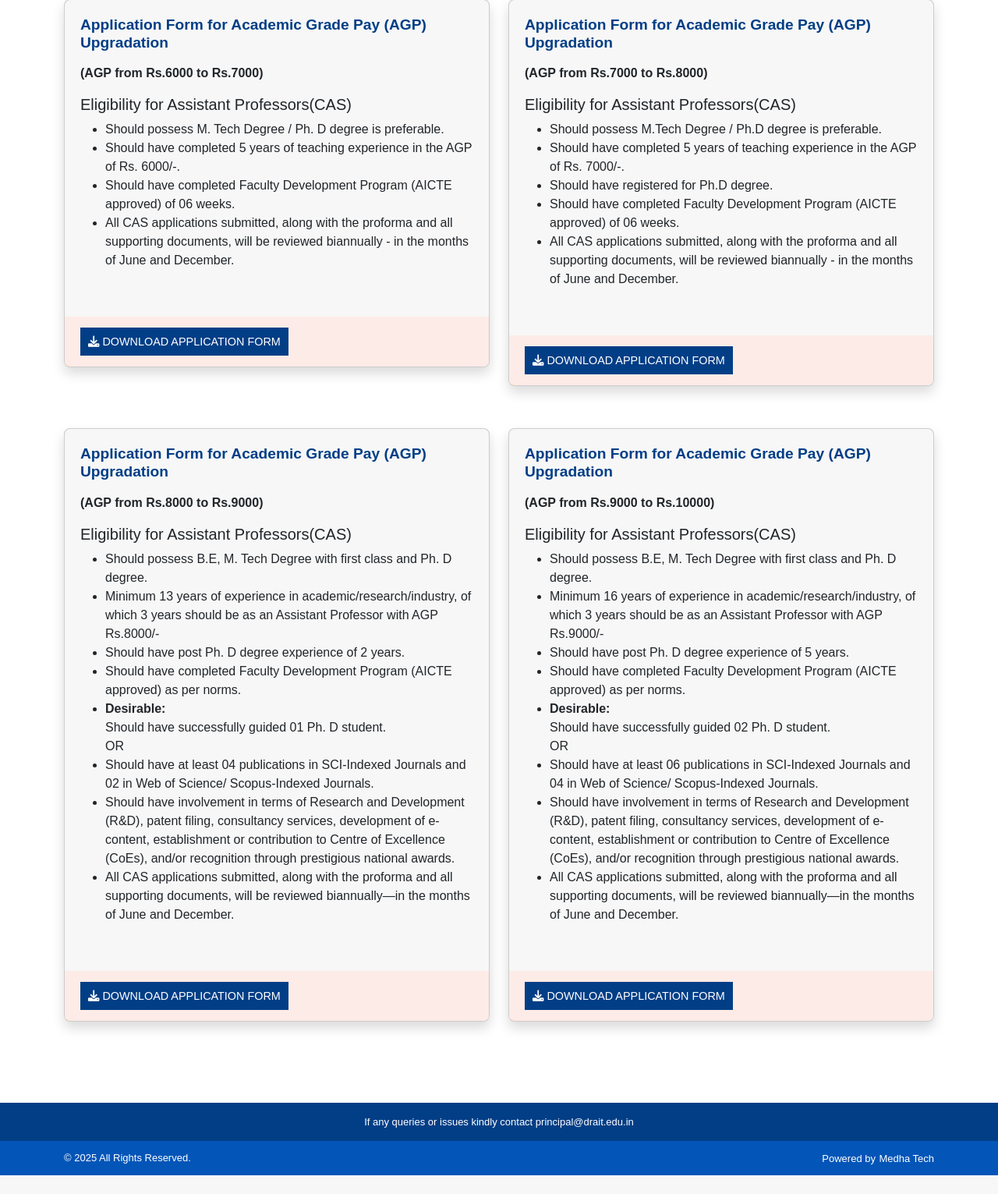
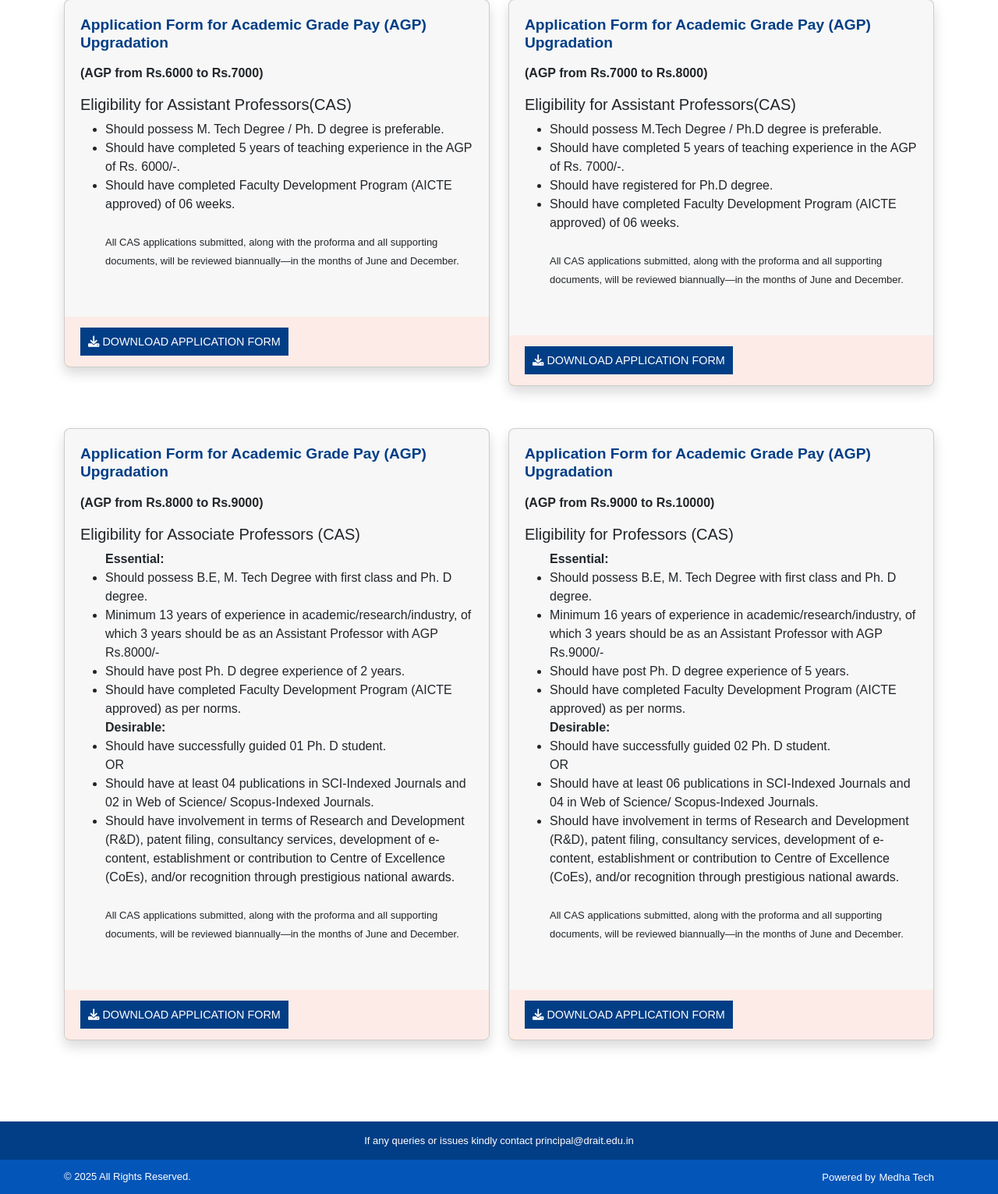
Before and after one commit to MedhaTech/drait_careers, a CodeIgniter app: page /database/ in a window 1280 px wide. Shown: the part 378-1909 px from the top of the page at 78% size. Before the commit the page ends 1885 px from the top, so only its background shows below. Run offline with CodeIgniter, Linux system fonts and the light colour scheme; data that the repository does not hold is empty; some web fonts are replaced.

Commit message:
new styles

```diff
--- a/application/views/home.php
+++ b/application/views/home.php
@@ -51,8 +51,9 @@
                                 <li>Should possess M. Tech Degree / Ph. D degree is preferable.</li>
                                 <li>Should have completed 5 years of teaching experience in the AGP of Rs. 6000/-.</li>
                                 <li>Should have completed Faculty Development Program (AICTE approved) of 06 weeks.</li>
-                                <li>All CAS applications submitted, along with the proforma and all supporting
-                                    documents, will be reviewed biannually - in the months of June and December.</li>
+                                <br>
+                                <span class="final">All CAS applications submitted, along with the proforma and all supporting documents, will be reviewed biannually—in the months of June and December.</span>
+
                             </ul>
                         </div>
                     </div>
@@ -81,8 +82,9 @@
                                 <li>Should have completed 5 years of teaching experience in the AGP of Rs. 7000/-.</li>
                                 <li>Should have registered for Ph.D degree.</li>
                                 <li>Should have completed Faculty Development Program (AICTE approved) of 06 weeks.</li>
-                                <li>All CAS applications submitted, along with the proforma and all supporting
-                                    documents, will be reviewed biannually - in the months of June and December.</li>
+                                <br>
+                                <span class="final">All CAS applications submitted, along with the proforma and all supporting documents, will be reviewed biannually—in the months of June and December.</span>
+
                             </ul>
                         </div>
                     </div>
@@ -103,25 +105,30 @@
                         <h3 class="mb-3">Application Form for Academic Grade Pay (AGP) Upgradation </h3>
                         <p><strong>(AGP from Rs.8000 to Rs.9000)</strong></p>
                         <div class="qualification-details mt-3">
-                            <h5>Eligibility for Assistant Professors(CAS)</h5>
+                            <h5>Eligibility for Associate Professors (CAS) </h5>
+
                             <ul>
+                                <li style="list-style-type: none;">
+                                    <b>Essential:</b>
+                                </li>
                                 <li>Should possess B.E, M. Tech Degree with first class and Ph. D degree.
                                 </li>
                                 <li>Minimum 13 years of experience in academic/research/industry, of which 3 years should be as an Assistant Professor with AGP Rs.8000/-
                                 </li>
                                 <li>Should have post Ph. D degree experience of 2 years.
                                 </li>
-                                <li>Should have completed Faculty Development Program (AICTE approved) as per norms.
+                                <li>Should have completed Faculty Development Program (AICTE approved) as per norms.<br><b>Desirable:</b>
                                 </li>
-                                <li> <b>Desirable:</b><br>
-                                 Should have successfully guided 01 Ph. D student.
-                                 <br> OR
+                                <li>
+                                    Should have successfully guided 01 Ph. D student.
+                                    <br> OR
                                 </li>
                                 <li>Should have at least 04 publications in SCI-Indexed Journals and 02 in Web of Science/ Scopus-Indexed Journals.
                                 </li>
                                 <li> Should have involvement in terms of Research and Development (R&D), patent filing, consultancy services, development of e-content, establishment or contribution to Centre of Excellence (CoEs), and/or recognition through prestigious national awards.
                                 </li>
-                                <li>All CAS applications submitted, along with the proforma and all supporting documents, will be reviewed biannually—in the months of June and December.</li>
+                                <br>
+                                <span class="final">All CAS applications submitted, along with the proforma and all supporting documents, will be reviewed biannually—in the months of June and December.</span>
 
                             </ul>
                         </div>
@@ -143,8 +150,11 @@
                         <h3 class="mb-3">Application Form for Academic Grade Pay (AGP) Upgradation </h3>
                         <p><strong>(AGP from Rs.9000 to Rs.10000)</strong></p>
                         <div class="qualification-details mt-3">
-                            <h5>Eligibility for Assistant Professors(CAS)</h5>
-                            <ul>
+                            <h5>Eligibility for Professors (CAS) </h5>
+                            <ul >
+                                <li style="list-style-type: none;">
+                                    <b>Essential:</b>
+                                </li>
                                 <li>Should possess B.E, M. Tech Degree with first class and Ph. D degree.
                                 </li>
                                 <li>Minimum 16 years of experience in academic/research/industry, of which 3 years should be as an Assistant Professor with AGP Rs.9000/-
@@ -152,16 +162,18 @@
                                 <li>Should have post Ph. D degree experience of 5 years.
                                 </li>
                                 <li>Should have completed Faculty Development Program (AICTE approved) as per norms.
+                                    <br><b>Desirable:</b>
                                 </li>
-                                <li> <b>Desirable:</b><br>
-                                 Should have successfully guided 02 Ph. D student.
-                                 <br> OR
+                                <li>
+                                    Should have successfully guided 02 Ph. D student.
+                                    <br> OR
                                 </li>
                                 <li>Should have at least 06 publications in SCI-Indexed Journals and 04 in Web of Science/ Scopus-Indexed Journals.
                                 </li>
                                 <li> Should have involvement in terms of Research and Development (R&D), patent filing, consultancy services, development of e-content, establishment or contribution to Centre of Excellence (CoEs), and/or recognition through prestigious national awards.
                                 </li>
-                                <li>All CAS applications submitted, along with the proforma and all supporting documents, will be reviewed biannually—in the months of June and December.</li>
+                                <br>
+                                <span class="final">All CAS applications submitted, along with the proforma and all supporting documents, will be reviewed biannually—in the months of June and December.</span>
 
                             </ul>
                         </div>
--- a/application/views/template/header.php
+++ b/application/views/template/header.php
@@ -549,6 +549,10 @@
             /* border-radius: 5px; */
             text-decoration: none;
         }
+        .final
+        {
+            font-size: 13px;
+        }
     </style>
 </head>
 
```
Also changed, not shown: application/logs/log-2025-04-22.php (+9 -0 lines).
